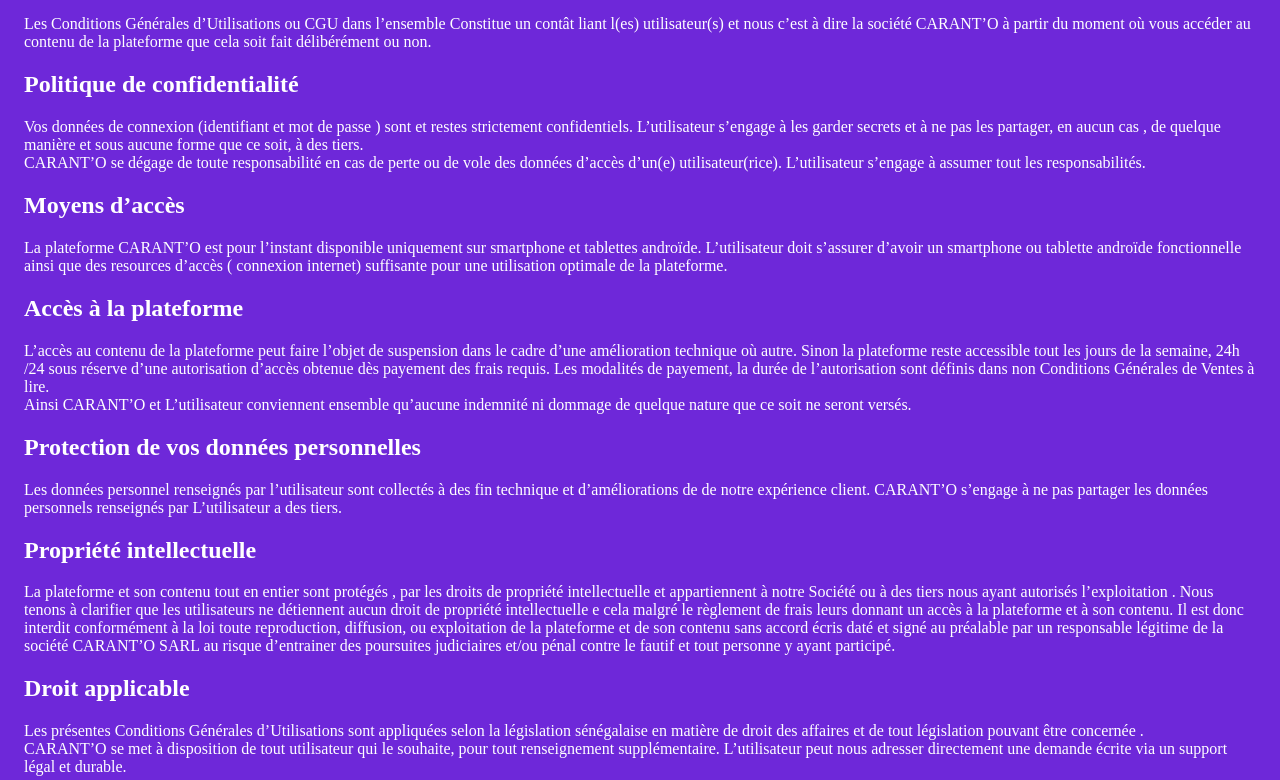
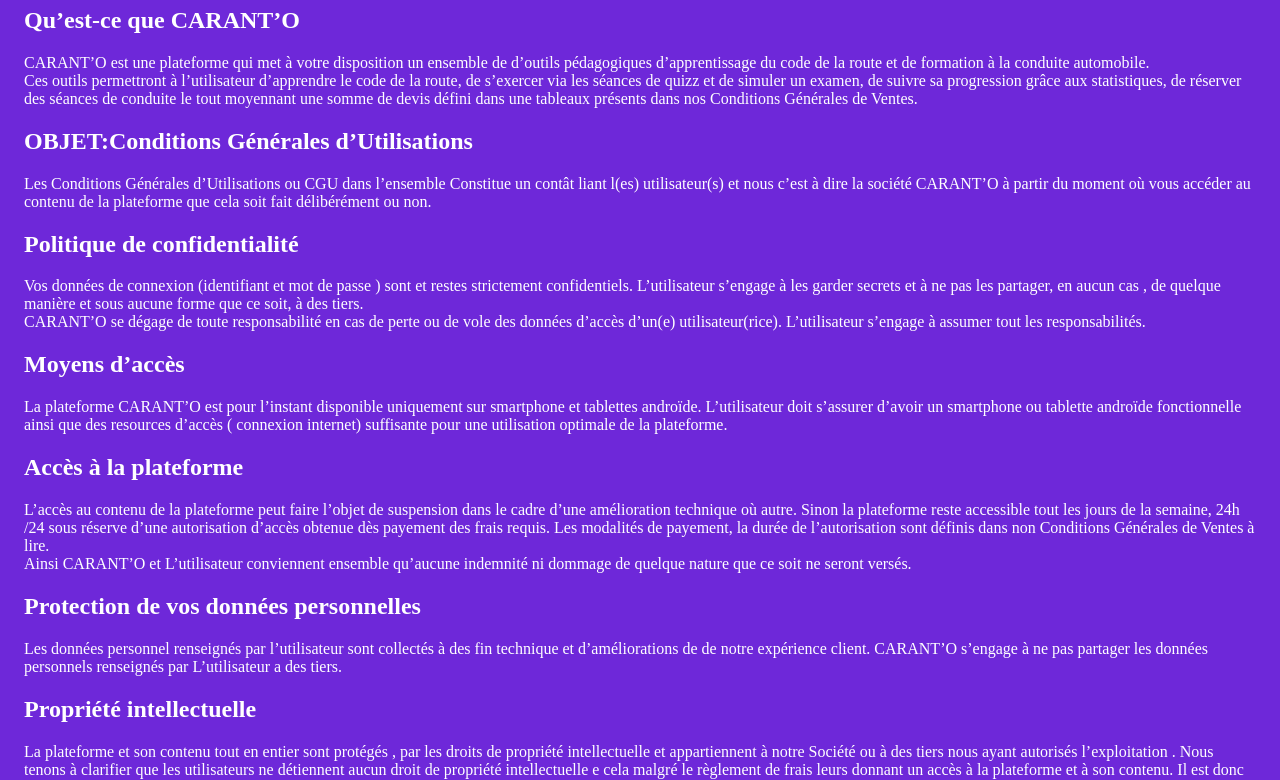
Before and after one commit to caranto-app/caranto-app.github.io, a plain HTML site: page index.html in a window 1280 px wide. Shown: the part 121-901 px from the top of the page. Drawn offline with Linux system fonts and the light colour scheme; a script that the page names is missing.

Commit message:
Update index.html

```diff
--- a/index.html
+++ b/index.html
@@ -6,7 +6,7 @@
     <meta name="viewport" content="width=device-width, initial-scale=1.0" />
 </head>
 
-<body style="background: #6e28d9; padding: 24px; margin: 0; height: 100vh; color: white; display: flex; justify-content: center; align-items: center;">
+<body style="background: #6e28d9; padding: 24px; margin: 0; color: white; display: flex; justify-content: center; align-items: center;">
     <div style="width: 100%; padding-top: 24px">
         <h1>Conditions Générales d’Utilisation</h1>
         <h2>Qu’est-ce que CARANT’O</h2>
```
